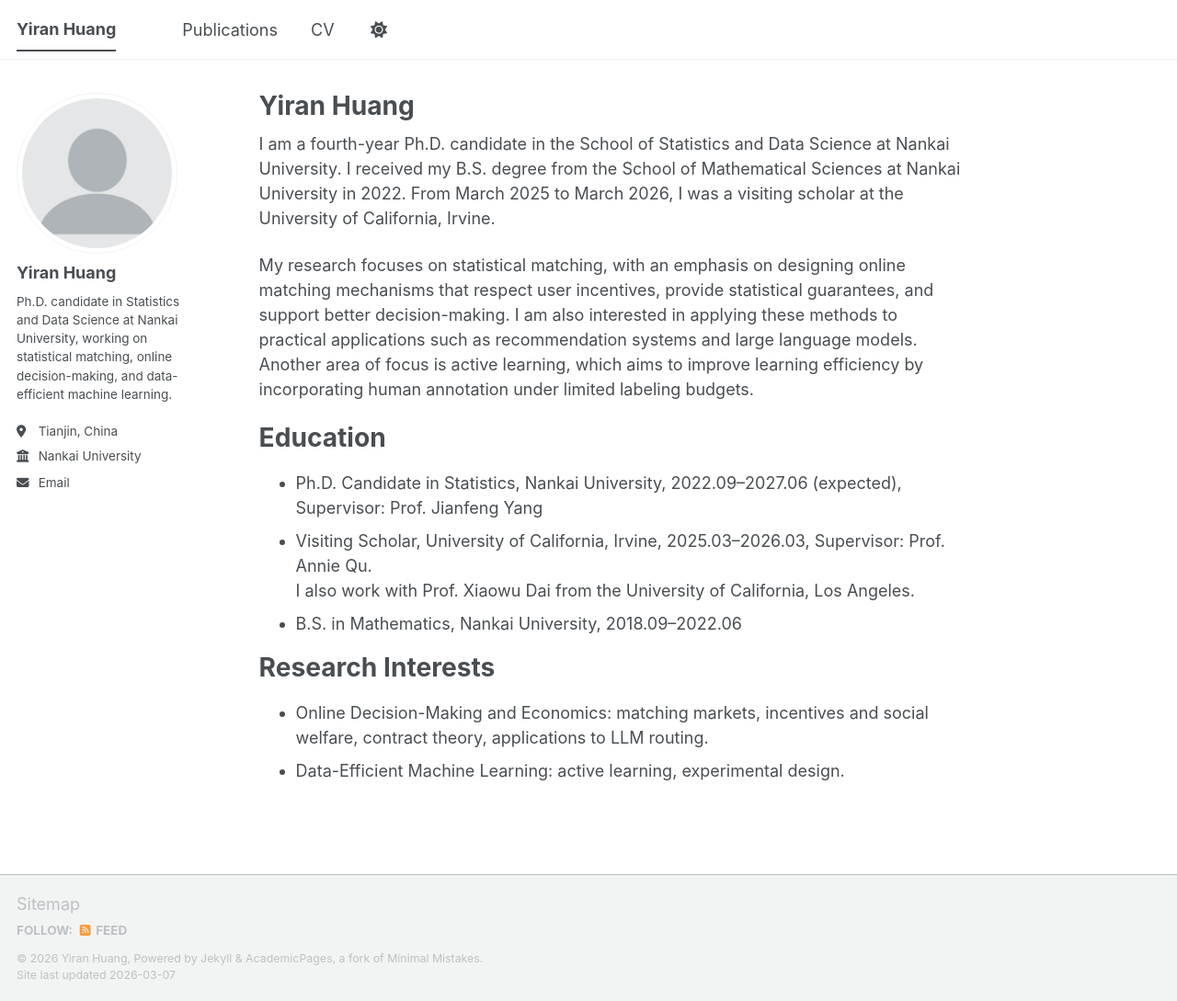
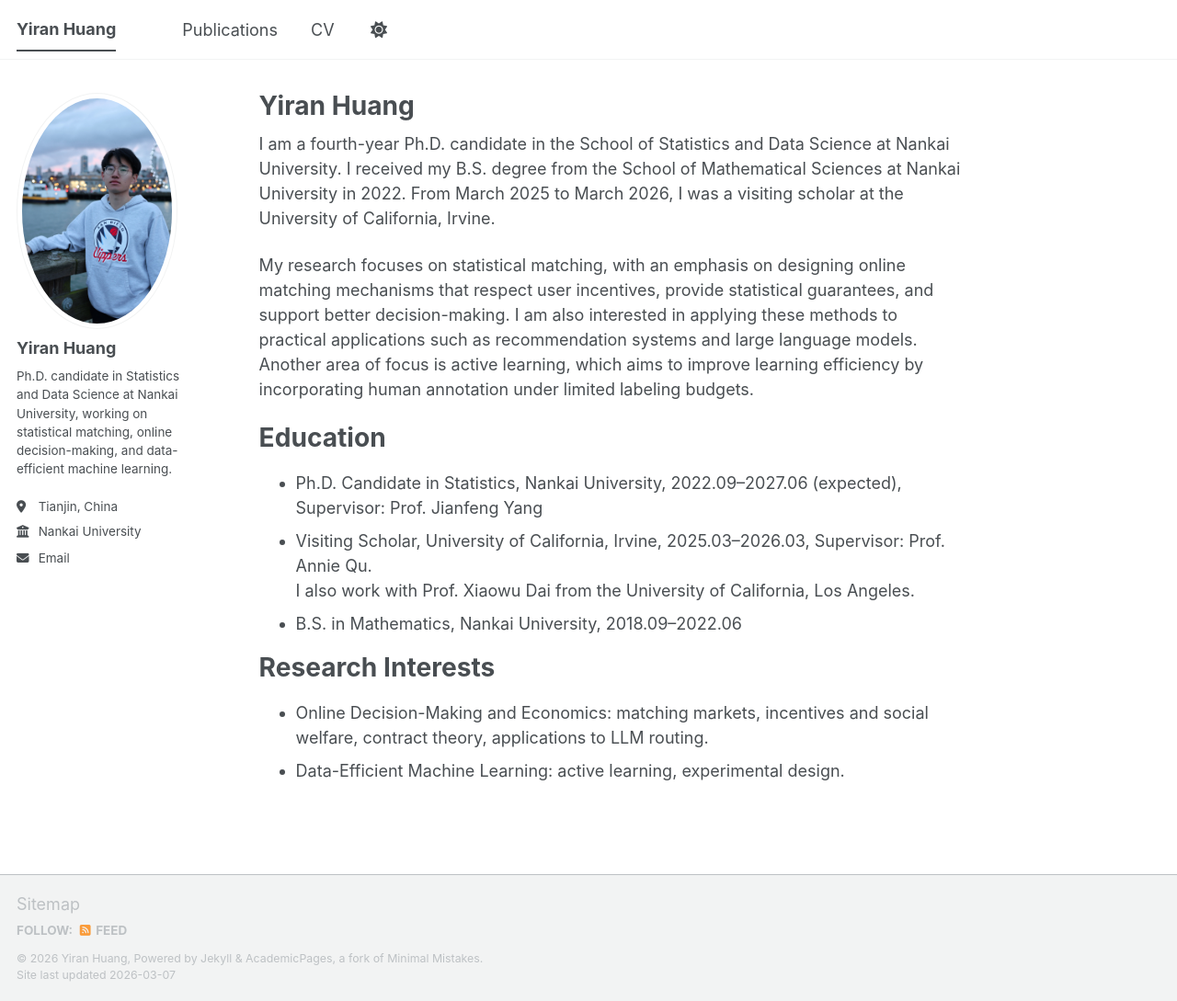
Before and after one commit to Yiran-Huang/Yiran-Huang.github.io, a Jekyll site: the page built from _pages/about.md, in a window 1280 px wide and 1089 px high. Shown: the whole window at 92% size. Built offline with Jekyll 4.4.1, drawn with Linux system fonts in a browser that asks for light colours; a script bundle is joined from its source files by our own code; library files that are not in the unit come from our copies.

Commit message:
Update _config.yml

```diff
--- a/_config.yml
+++ b/_config.yml
@@ -23,7 +23,7 @@ repository               : "Yiran-Huang/Yiran-Huang.github.io"
 #               Additional customization can be done by editing /_includes/author-profile.html
 author:
   # Biographic information
-  avatar           : "profile.png"
+  avatar           : "my_photo.JPG"
   name             : "Yiran Huang"
   pronouns         : # example: "she/her"
   bio              : "Ph.D. candidate in Statistics and Data Science at Nankai University, working on statistical matching, online decision-making, and data-efficient machine learning."
```
